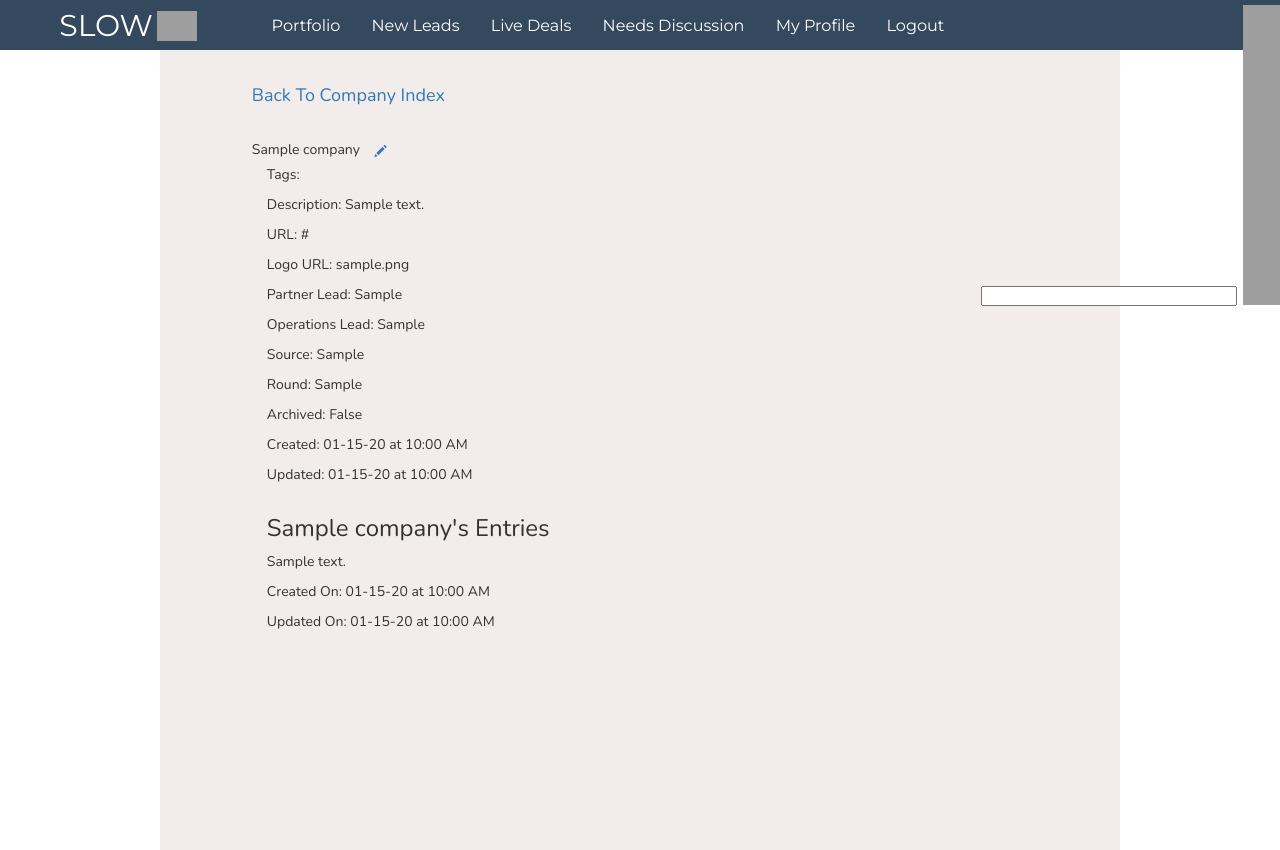
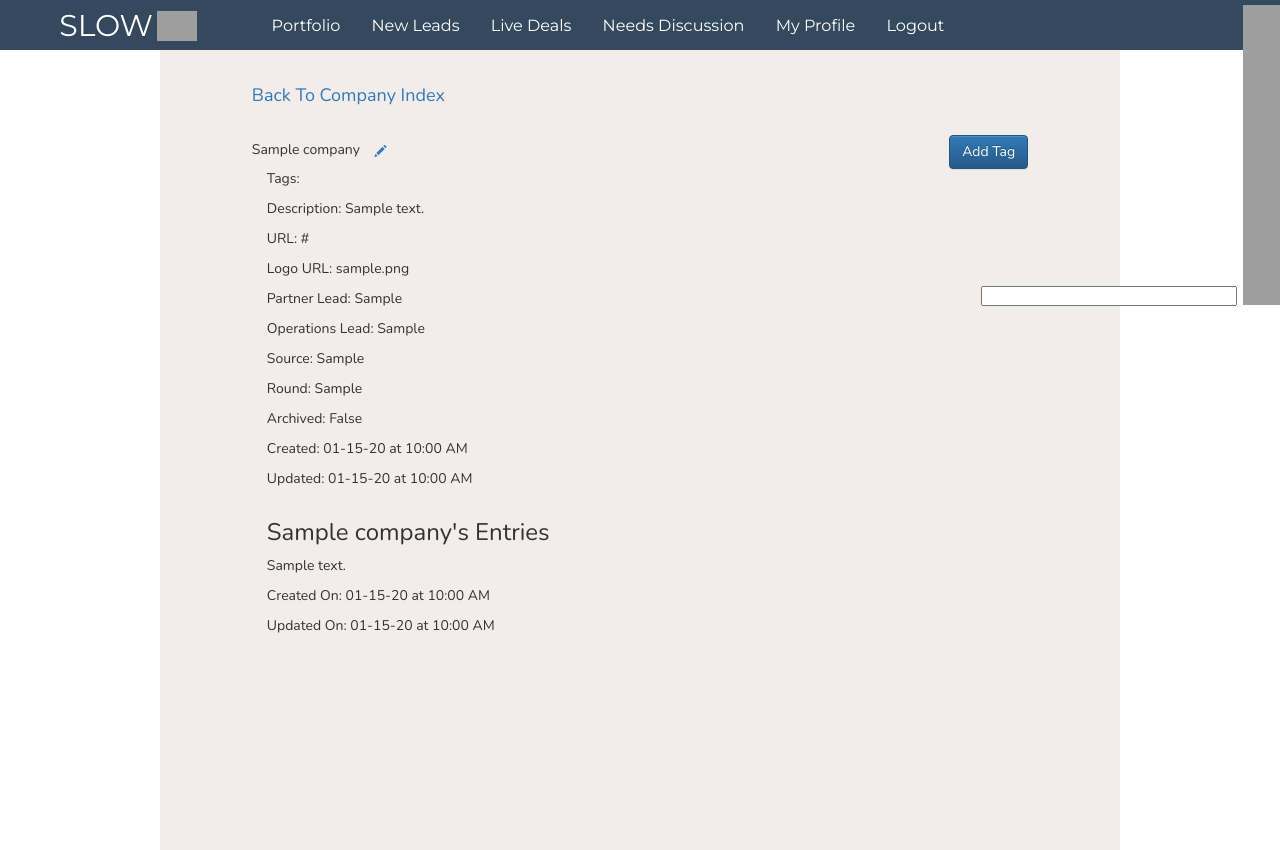
Before and after one commit to rithmschool/slowcrmv2, a Flask app: page /companies/1 in a window 1280 px wide. Run offline with Flask 2, Linux system fonts and the light colour scheme; a user stored in the database is signed in; tables that the repository leaves empty hold one stand-in row (values such as "Sample post"); some libraries are stand-ins or nearby versions; grey boxes are pictures that could not be loaded.

Commit message:
working front end to add tags to companies

```diff
--- a/project/companies/templates/companies/show.html
+++ b/project/companies/templates/companies/show.html
@@ -13,6 +13,7 @@
             <span class="user-header">{{company.name}}
             <a class="edit-button btn glyphicon glyphicon-pencil btn-sm" href="{{url_for('companies.edit', id=company.id)}}"></a>
             </span>
+            <button type="button" class="btn btn-primary invite-button pull-right" data-toggle="modal" data-target="#company-tag-modal">Add Tag</button>
         </div>
 
         <div>
@@ -41,4 +42,27 @@
                 {%  endfor  %}
     </div>
     </div>
+
+    <div id="company-tag-modal" class="modal fade" role="dialog">
+    <div class="modal-dialog">
+        <div class="modal-content">
+              <button label="close" id="close-button" type="button" class="close" data-dismiss="modal">&times;</button>
+            <div class="model-header">
+                <h4 class="modal-heading">Add Tag</h4>
+            </div>
+        <div class="modal-body text-center">
+            <form  action="{{url_for('companies.add_tag', id=company.id)}}" method="POST">
+                <div class="form-group">
+                    {{form.hidden_tag()}}
+                    {{form.tag}}
+                    <button label= "submit" class="btn btn-primary" id="company-tag-submit">Add</button>
+                </div>
+            </form>
+        </div>
+        <div class="modal-footer">
+            <div id="modal-message" class="text-center"></div>
+        </div>
+        </div>
+    </div>
+</div>
 {%  endblock  %}
--- a/project/companies/views.py
+++ b/project/companies/views.py
@@ -74,7 +74,7 @@ def show(id):
             flash("Succesfully edited company")
             return redirect(url_for('companies.show', id=company.id))
         return render_template('companies/edit.html',form=form)
-    return render_template('companies/show.html', company=company, entries=reversed(formatted_entries), taggables=taggables, Tag=Tag)
+    return render_template('companies/show.html', company=company, form = TagForm(), entries=reversed(formatted_entries), taggables=taggables, Tag=Tag)
 
 @companies_blueprint.route('/<int:id>/edit')
 @login_required
@@ -86,9 +86,9 @@ def edit(id):
 @companies_blueprint.route('/<int:id>/tags', methods=['POST'])
 @login_required
 def add_tag(id):
-    form = TagForm(ImmutableMultiDict(request.get_json()))
+    form = TagForm(request.form)
     if form.validate():
-        tag_text = request.get_json().get('tag')
+        tag_text = request.form['tag']
         tag_exists = Tag.query.filter_by(text=tag_text).first()
         if(not tag_exists):
             tag = Tag(tag_text)
@@ -97,7 +97,7 @@ def add_tag(id):
             taggable = Taggable(id, tag.id, 'company')
             db.session.add(taggable)
             db.session.commit()
-            return jsonify("'{}' successfully added".format(tag_text))
+            return redirect(url_for('companies.show', id=id))
         else:
             tag_check = Taggable.query.filter_by(tag_id=tag_exists.id,taggable_id=id,taggable_type='company').first()
             if (not tag_check):
@@ -105,6 +105,6 @@ def add_tag(id):
                 taggable = Taggable(id, tag.id, 'company')
                 db.session.add(taggable)
                 db.session.commit()
-                return jsonify("'{}' successfully added".format(tag_text))
+                return redirect(url_for('companies.show', id=id))
             else:
                 return jsonify("This company is already tagged with '{}'".format(tag_text)), 409
```
